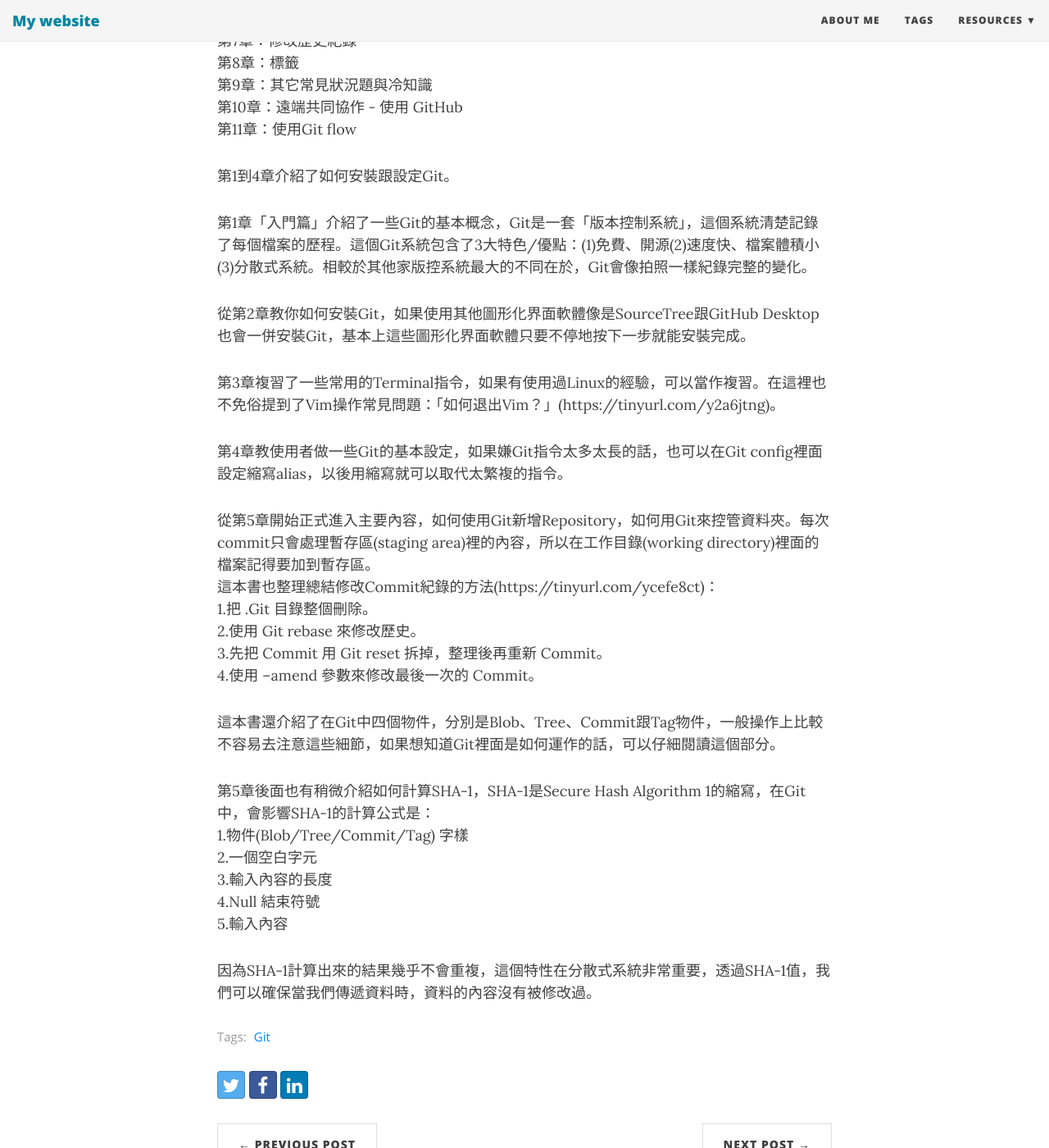
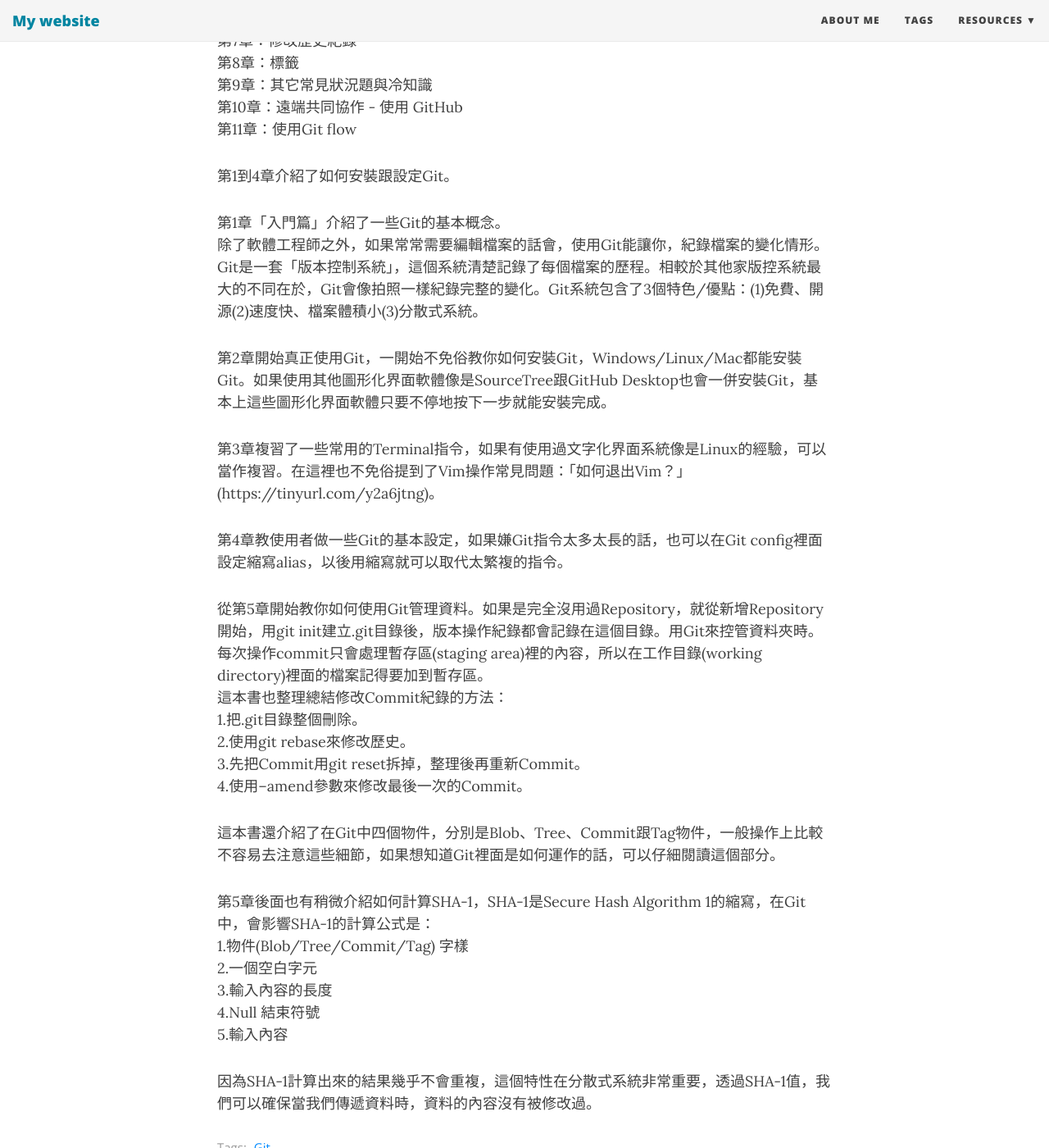
Before and after one commit to henryace/henryace.github.io, a Jekyll site: the page built from _posts/2020-10-08-git-1.md, in a window 1280 px wide and 1400 px high, scrolled down 648 px. Shown: the whole window at 82% size. Built offline with Jekyll 4.4.1, drawn with Linux system fonts in a browser that asks for light colours; nearby versions of some CDN libraries.

Commit message:
Update 2020-10-08-git-1.md

```diff
--- a/_posts/2020-10-08-git-1.md
+++ b/_posts/2020-10-08-git-1.md
@@ -29,20 +29,20 @@ tags:
 
 第1到4章介紹了如何安裝跟設定Git。<br>
 
-第1章「入門篇」介紹了一些Git的基本概念，Git是一套「版本控制系統」，這個系統清楚記錄了每個檔案的歷程。這個Git系統包含了3大特色/優點：(1)免費、開源(2)速度快、檔案體積小(3)分散式系統。相較於其他家版控系統最大的不同在於，Git會像拍照一樣紀錄完整的變化。<br>
+第1章「入門篇」介紹了一些Git的基本概念。<br>除了軟體工程師之外，如果常常需要編輯檔案的話會，使用Git能讓你，紀錄檔案的變化情形。<br>Git是一套「版本控制系統」，這個系統清楚記錄了每個檔案的歷程。相較於其他家版控系統最大的不同在於，Git會像拍照一樣紀錄完整的變化。Git系統包含了3個特色/優點：(1)免費、開源(2)速度快、檔案體積小(3)分散式系統。<br>
 
-從第2章教你如何安裝Git，如果使用其他圖形化界面軟體像是SourceTree跟GitHub Desktop也會一併安裝Git，基本上這些圖形化界面軟體只要不停地按下一步就能安裝完成。<br>
+第2章開始真正使用Git，一開始不免俗教你如何安裝Git，Windows/Linux/Mac都能安裝Git。如果使用其他圖形化界面軟體像是SourceTree跟GitHub Desktop也會一併安裝Git，基本上這些圖形化界面軟體只要不停地按下一步就能安裝完成。<br>
 
-第3章複習了一些常用的Terminal指令，如果有使用過Linux的經驗，可以當作複習。在這裡也不免俗提到了Vim操作常見問題：「如何退出Vim？」(https://tinyurl.com/y2a6jtng)。<br>
+第3章複習了一些常用的Terminal指令，如果有使用過文字化界面系統像是Linux的經驗，可以當作複習。在這裡也不免俗提到了Vim操作常見問題：「如何退出Vim？」(https://tinyurl.com/y2a6jtng)。<br>
 
 第4章教使用者做一些Git的基本設定，如果嫌Git指令太多太長的話，也可以在Git config裡面設定縮寫alias，以後用縮寫就可以取代太繁複的指令。<br>
 
-從第5章開始正式進入主要內容，如何使用Git新增Repository，如何用Git來控管資料夾。每次commit只會處理暫存區(staging area)裡的內容，所以在工作目錄(working directory)裡面的檔案記得要加到暫存區。<br>
-這本書也整理總結修改Commit紀錄的方法(https://tinyurl.com/ycefe8ct)：<br>
-1.把 .Git 目錄整個刪除。<br>
-2.使用 Git rebase 來修改歷史。<br>
-3.先把 Commit 用 Git reset 拆掉，整理後再重新 Commit。<br>
-4.使用 --amend 參數來修改最後一次的 Commit。<br>
+從第5章開始教你如何使用Git管理資料。如果是完全沒用過Repository，就從新增Repository開始，用git init建立.git目錄後，版本操作紀錄都會記錄在這個目錄。用Git來控管資料夾時。每次操作commit只會處理暫存區(staging area)裡的內容，所以在工作目錄(working directory)裡面的檔案記得要加到暫存區。<br>
+這本書也整理總結修改Commit紀錄的方法：<br>
+1.把.git目錄整個刪除。<br>
+2.使用git rebase來修改歷史。<br>
+3.先把Commit用git reset拆掉，整理後再重新Commit。<br>
+4.使用--amend參數來修改最後一次的Commit。<br>
 
 這本書還介紹了在Git中四個物件，分別是Blob、Tree、Commit跟Tag物件，一般操作上比較不容易去注意這些細節，如果想知道Git裡面是如何運作的話，可以仔細閱讀這個部分。<br>
 
```
